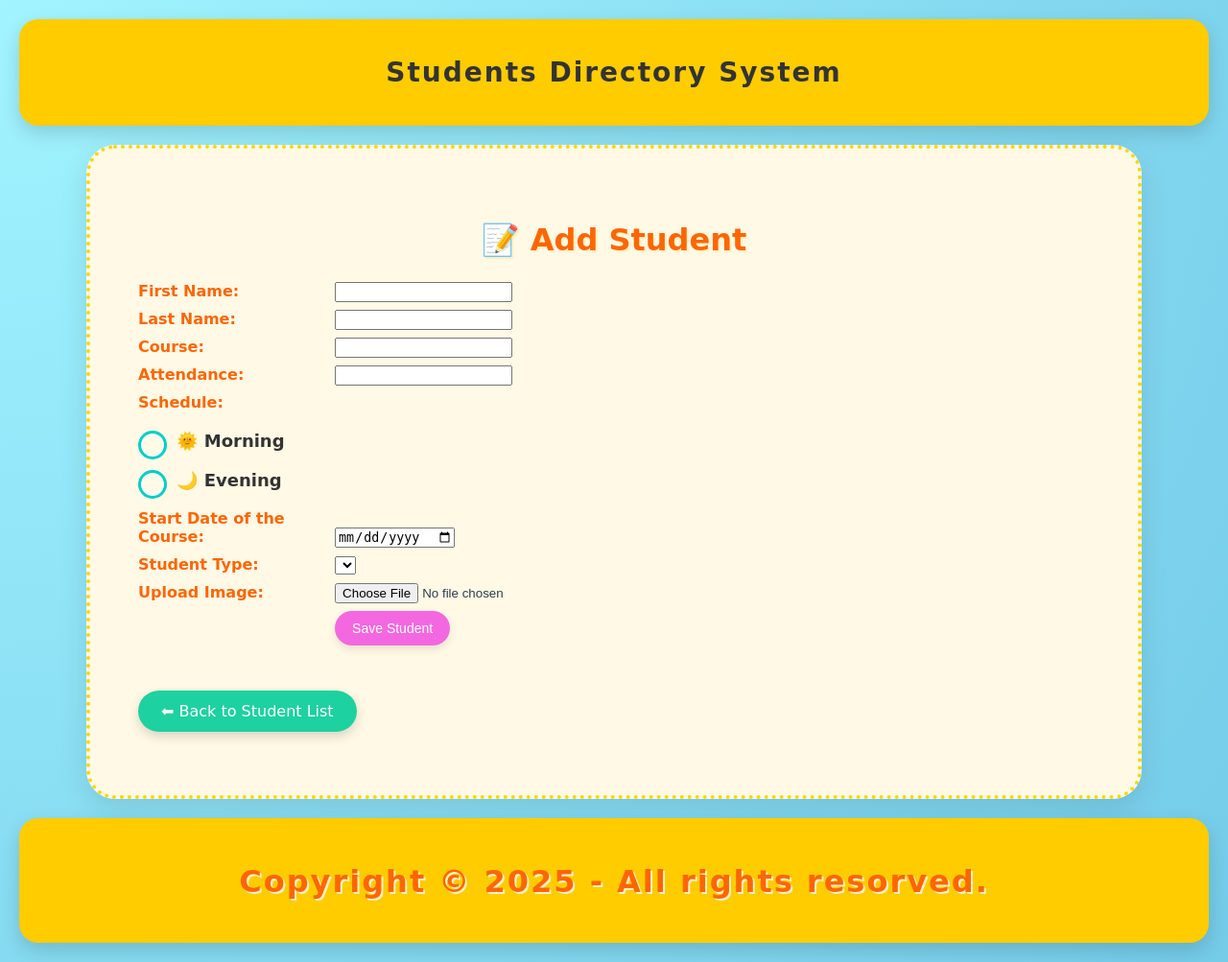
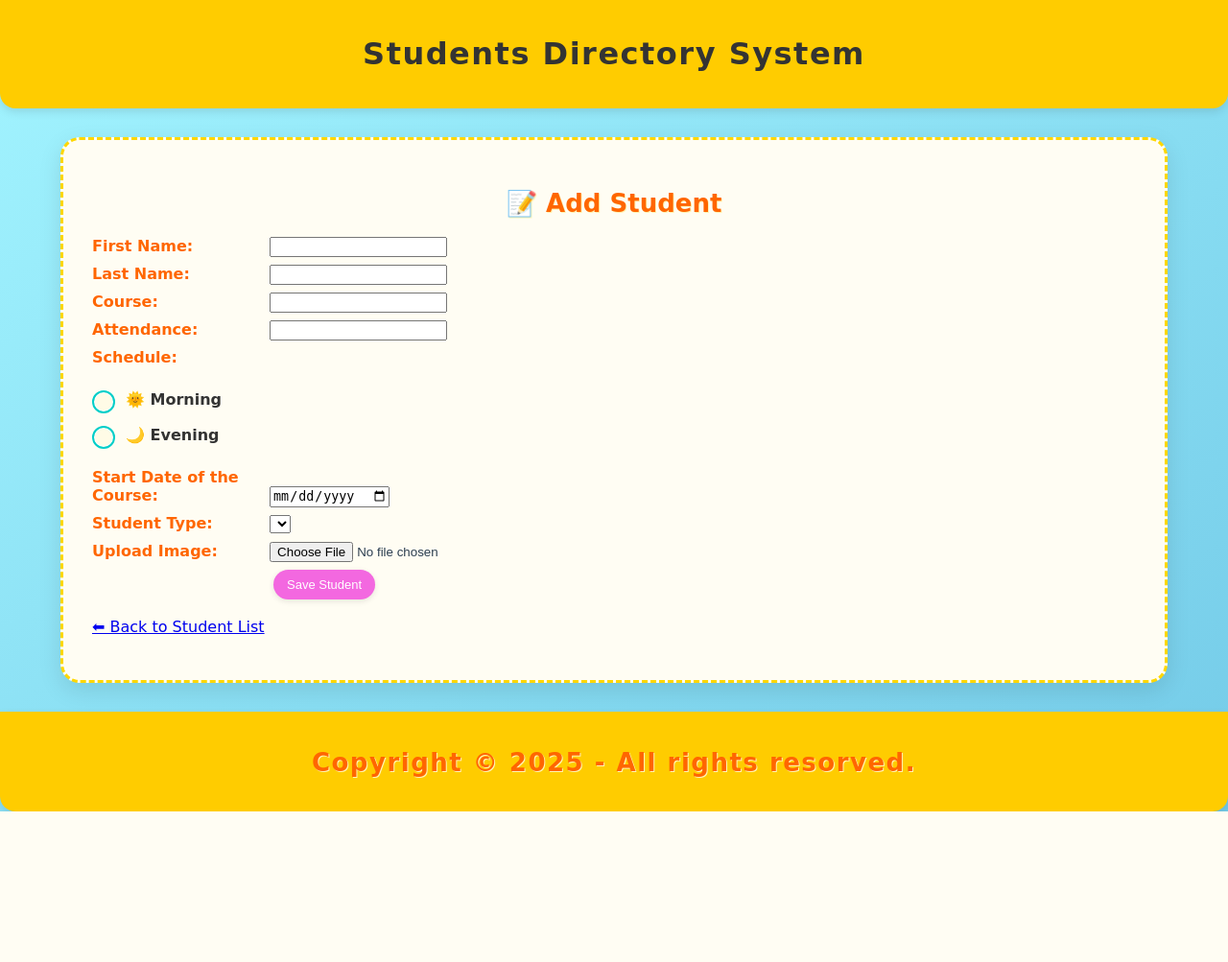
Before and after one commit to rabbitrunout/PHPAssignment1, a PHP site: page /add_student_form.php in a window 1280 px wide. Shown: the whole page at 96% size. After the commit the page ends 846 px from the top, so only its background shows below. Run offline with PHP 8.4, Linux system fonts and the light colour scheme; data that the repository does not hold is empty.

Commit message:
updated style project

```diff
--- a/css/main.css
+++ b/css/main.css
@@ -1,112 +1,157 @@
-/* main.css */
+/* main.css – обновлённый компактный и яркий стиль */
+
 body {
     font-family: 'Comic Sans MS', cursive, sans-serif;
     color: #2c3e50;
-    background: radial-gradient(circle at top left, #a2f4ff, #74cbe8);
-    padding: 20px;
+    background: linear-gradient(to bottom right, #a2f4ff, #74cbe8);
+    padding: 0;
     margin: 0;
 }
 
 header, footer {
     background-color: #ffcc00;
     color: #333;
-    padding: 20px 30px;
+    padding: 16px 20px;
     text-align: center;
-    font-size: 14px;
-    letter-spacing: 2px;
-    border-radius: 20px;
-    box-shadow: 0 8px 20px rgba(0,0,0,0.15);
+    font-size: 16px;
+    letter-spacing: 1.5px;
+    border-radius: 0 0 16px 16px;
+    box-shadow: 0 4px 10px rgba(0,0,0,0.1);
 }
 
 main {
-    max-width: 80%;
-    margin: 20px auto;
-    background-color: #fff9e5;
-    padding: 50px;
-    border-radius: 30px;
-    box-shadow: 0 10px 30px rgba(0,0,0,0.1);
-    border: 4px dotted #ffd700;
+    width: 85%;
+    margin: 30px auto;
+    background: #fffdf3;
+    padding: 30px;
+    border-radius: 20px;
+    box-shadow: 0 8px 24px rgba(0,0,0,0.1);
+    border: 3px dashed #ffd700;
     overflow-x: auto;
 }
 
-
 h2 {
-    margin-bottom: 25px;
-    font-size: 32px;
+    margin-bottom: 20px;
+    font-size: 26px;
     text-align: center;
     color: #ff6600;
-    text-shadow: 2px 2px #fff0c2;
+    text-shadow: 1px 1px #fff5b5;
 }
 
-table {
+.table-container {
+    overflow-x: auto;
+    border-radius: 14px;
+    box-shadow: 0 3px 10px rgba(0,0,0,0.1);
+    margin-top: 15px;
+}
+
+.table-container table {
     width: 100%;
+    min-width: 900px;
     border-collapse: separate;
     border-spacing: 0;
-    background-color: #ffffff;
-    border-radius: 20px;
+    background: #fff;
+    border-radius: 14px;
     overflow: hidden;
-    box-shadow: 0 5px 20px rgba(0,0,0,0.1);
-    margin-top: 10px;
+    font-size: 15px;
+    table-layout: auto;
 }
 
 th, td {
-    padding: 16px 20px;
+    padding: 12px 16px;
     text-align: left;
-    border-bottom: 2px dashed #ffa7f3;
-    word-break: normal;
+    border-bottom: 1px dashed #ffa7f3;
+    word-break: break-word;
     white-space: normal;
-    overflow-wrap: break-word;
     vertical-align: middle;
 }
 
 th {
-    background-color: #ff9ff2;
+    background: #ffb6f9;
     color: #fff;
     font-weight: bold;
-    font-size: 16px;
     text-align: center;
     border-bottom: none;
+    font-size: 14px;
 }
 
 tr {
-    height: 140px;
-}
-
-td img {
-    width: 100px;
-    height: 100px;
-    object-fit: contain;
-    border-radius: 10px;
-    box-shadow: 0 2px 8px rgba(0,0,0,0.15);
+    transition: background 0.2s;
+    height: auto;
 }
 
 tr:hover {
     background-color: #fce4ec;
-    transition: background-color 0.3s ease;
+}
+
+td img {
+    width: 70px;
+    height: 70px;
+    object-fit: contain;
+    border-radius: 12px;
+    box-shadow: 0 2px 6px rgba(0,0,0,0.1);
+}
+
+/* Кнопки */
+.btn, form input[type="submit"] {
+    background: #f368e0;
+    color: #fff;
+    border: none;
+    padding: 8px 14px;
+    border-radius: 30px;
+    font-size: 13px;
+    margin: 0 4px;
+    cursor: pointer;
+    box-shadow: 0 2px 6px rgba(0,0,0,0.1);
+    transition: all 0.2s ease-in-out;
+    display: inline-block;
+    text-decoration: none;
+}
+
+.btn:hover, form input[type="submit"]:hover {
+    background: #ee5253;
+    transform: scale(1.05);
+}
+
+a.back-link {
+    display: inline-block;
+    margin-top: 25px;
+    background: #1dd1a1;
+    color: white;
+    padding: 10px 20px;
+    font-size: 14px;
+    border-radius: 25px;
+    box-shadow: 0 3px 10px rgba(0,0,0,0.1);
+    transition: 0.3s ease;
+    text-decoration: none;
+}
+
+a.back-link:hover {
+    background-color: #10ac84;
+    transform: scale(1.07);
+}
+
+form label {
+    font-weight: bold;
+    display: inline-block;
+    width: 180px;
+    margin-bottom: 10px;
+    color: #ff6600;
 }
 
 /* Радиокнопки */
-input[type="radio"] {
-    display: block;
-    margin: 5px 0;
-}
-
-#data div {
-    margin-bottom: 10px;
-}
-
 .radio-group {
     display: flex;
     flex-direction: column;
-    gap: 10px;
-    margin: 10px 0 20px;
+    gap: 8px;
+    margin: 15px 0;
 }
 
 .custom-radio {
     position: relative;
-    padding-left: 40px;
+    padding-left: 35px;
     cursor: pointer;
-    font-size: 18px;
+    font-size: 16px;
     color: #333;
     display: flex;
     align-items: center;
@@ -121,86 +166,103 @@ input[type="radio"] {
     position: absolute;
     left: 0;
     top: 0;
-    height: 24px;
-    width: 24px;
-    background-color: #fffbe6;
-    border: 3px solid #00cec9;
+    height: 20px;
+    width: 20px;
+    background: #fffbe6;
+    border: 2px solid #00cec9;
     border-radius: 50%;
-    transition: 0.3s;
-    box-shadow: inset 0 0 0 2px #fff;
+    transition: 0.2s;
+    box-shadow: inset 0 0 0 1px #fff;
 }
 
 .custom-radio input[type="radio"]:checked + .bubble {
-    background-color: #00cec9;
-    box-shadow: 0 0 8px #00cec9;
+    background: #00cec9;
+    box-shadow: 0 0 6px #00cec9;
 }
 
-form input[type="submit"] {
-    background-color: #f368e0;
-    color: white;
-    border: none;
-    padding: 10px 18px;
-    font-size: 14px;
-    border-radius: 20px;
-    cursor: pointer;
-    box-shadow: 0 4px 10px rgba(0,0,0,0.1);
-    transition: all 0.25s ease;
+.container {
+    max-width: 900px;
+    margin: 40px auto;
+    background-color: #fff9e8;
+    border-radius: 25px;
+    box-shadow: 0 10px 25px rgba(0,0,0,0.1);
+    border: 4px dotted #ffcc70;
+    padding: 40px;
+    text-align: center;
 }
 
-form input[type="submit"]:hover {
+.student-image {
+    width: 140px;
+    height: 140px;
+    border-radius: 20px;
+    object-fit: contain;
+    box-shadow: 0 6px 12px rgba(0,0,0,0.1);
+    margin-bottom: 25px;
+    background-color: #fff;
+}
+
+.contact-info {
+    display: grid;
+    grid-template-columns: 1fr 1fr;
+    gap: 16px;
+    text-align: left;
+    margin: 30px 0;
+    font-size: 16px;
+}
+
+.contact-info p {
+    background-color: #ffe2f0;
+    padding: 12px 16px;
+    border-radius: 12px;
+    box-shadow: 0 2px 6px rgba(0,0,0,0.05);
+    margin: 0;
+}
+
+.contact-info strong {
+    color: #ff6600;
+    margin-right: 6px;
+}
+
+.back-link {
+    background-color: #f368e0;
+    color: #fff;
+    text-decoration: none;
+    padding: 10px 20px;
+    border-radius: 25px;
+    font-size: 15px;
+    display: inline-block;
+    margin-top: 25px;
+    box-shadow: 0 4px 12px rgba(0,0,0,0.1);
+    transition: 0.3s ease;
+}
+
+.back-link:hover {
     background-color: #ee5253;
     transform: scale(1.05);
 }
 
-a {
-    display: inline-block;
-    margin-top: 30px;
-    text-decoration: none;
-    background-color: #1dd1a1;
-    color: white;
-    padding: 12px 24px;
-    font-size: 16px;
-    border-radius: 30px;
-    transition: all 0.3s ease;
-    box-shadow: 0 5px 12px rgba(0,0,0,0.15);
-}
-
-a:hover {
-    background-color: #10ac84;
-    transform: scale(1.1);
-}
-
-form label {
-    font-weight: bold;
-    display: inline-block;
-    width: 200px;
-    margin-bottom: 10px;
-    color: #ff6600;
-}
-
+/* Адаптивность */
 @media (max-width: 768px) {
-    body {
-        padding: 10px;
-    }
-
     main {
         padding: 20px;
-        border-radius: 20px;
-        box-shadow: none;
+        border-radius: 16px;
     }
 
     h2 {
-        font-size: 24px;
+        font-size: 22px;
+    }
+
+    .table-container table {
+        font-size: 13px;
     }
 
     th, td {
-        font-size: 14px;
         padding: 10px;
     }
 
     td img {
-        width: 80px;
-        height: 80px;
+        width: 60px;
+        height: 60px;
     }
 
     form label {
@@ -210,4 +272,22 @@ form label {
     .radio-group {
         flex-direction: column;
     }
+
+    .btn, form input[type="submit"], .back-link {
+        font-size: 12px;
+        padding: 8px 10px;
+    }
+
+    .contact-info {
+        grid-template-columns: 1fr;
+    }
+
+    .student-image {
+        width: 120px;
+        height: 120px;
+    }
+
+    .container {
+        padding: 20px;
+    }
 }
```
